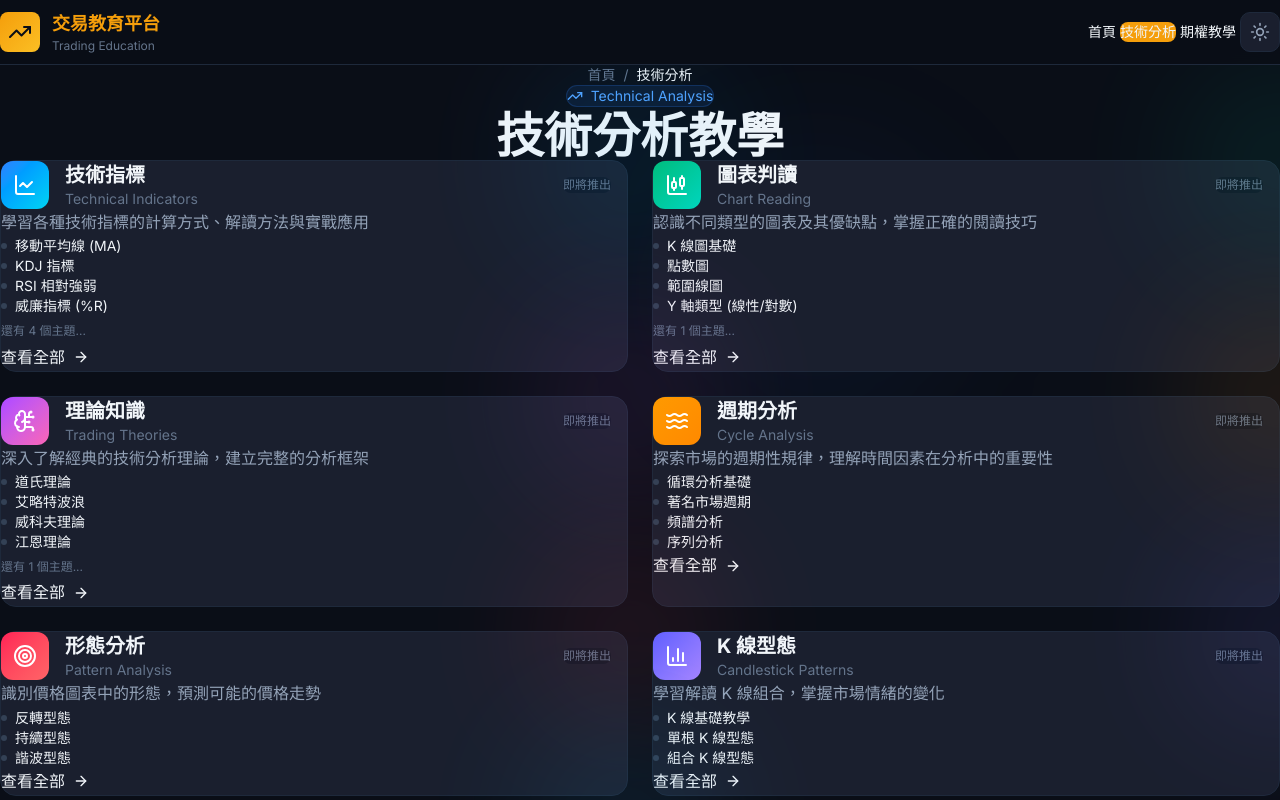
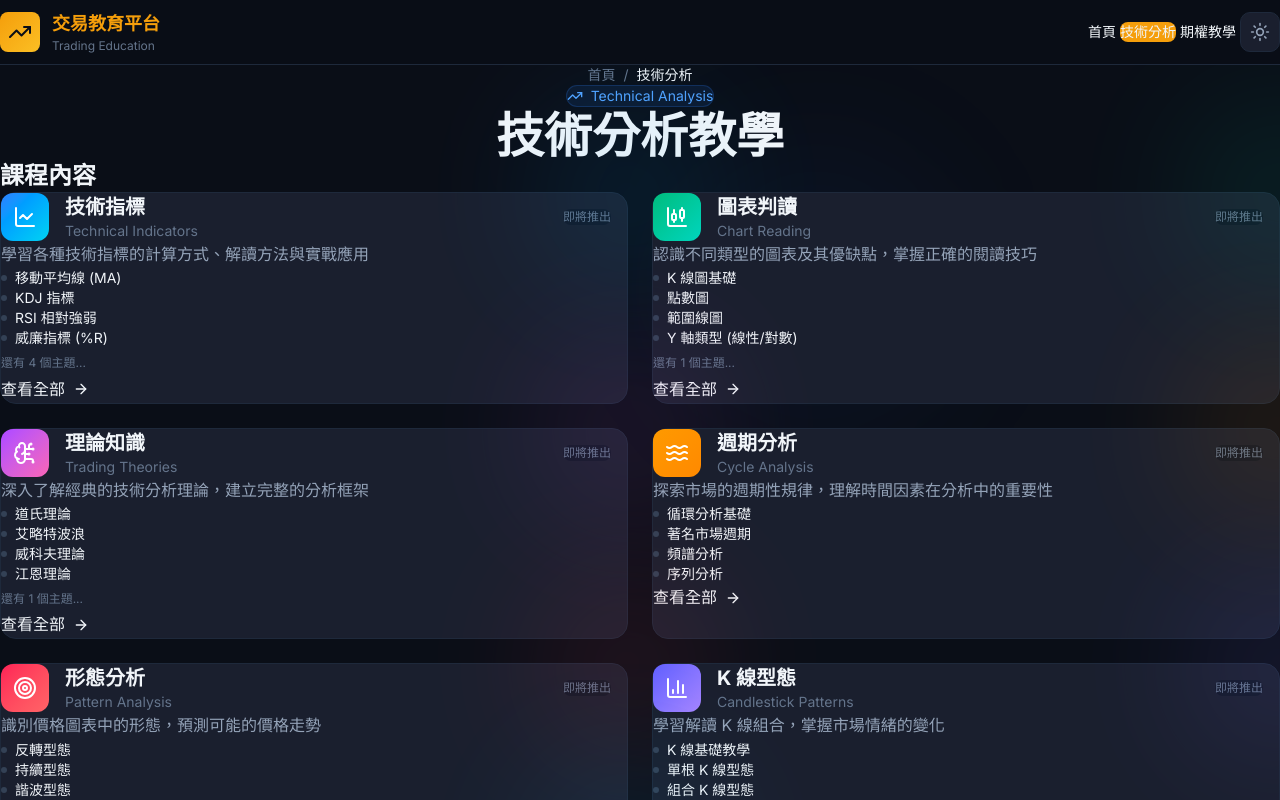
Before and after one commit to sam9407287/trading-education, a Next.js app: page /technical-analysis in a window 1280 px wide. Shown: the top 800 px of the page. Built offline with nearby package versions, Linux system fonts and the light colour scheme.

Commit message:
Add 課程內容 header to technical analysis page to match options page layout

```diff
--- a/src/app/technical-analysis/page.tsx
+++ b/src/app/technical-analysis/page.tsx
@@ -161,6 +161,10 @@ export default function TechnicalAnalysisPage() {
 
       {/* Categories Grid */}
       <section className="max-w-7xl mx-auto px-4 sm:px-6 lg:px-8 py-16">
+        <h2 className="text-2xl font-bold text-[var(--text-primary)] mb-8">
+          課程內容
+        </h2>
+
         <div className="grid md:grid-cols-2 gap-6">
           {categories.map((category) => (
             <div
```
